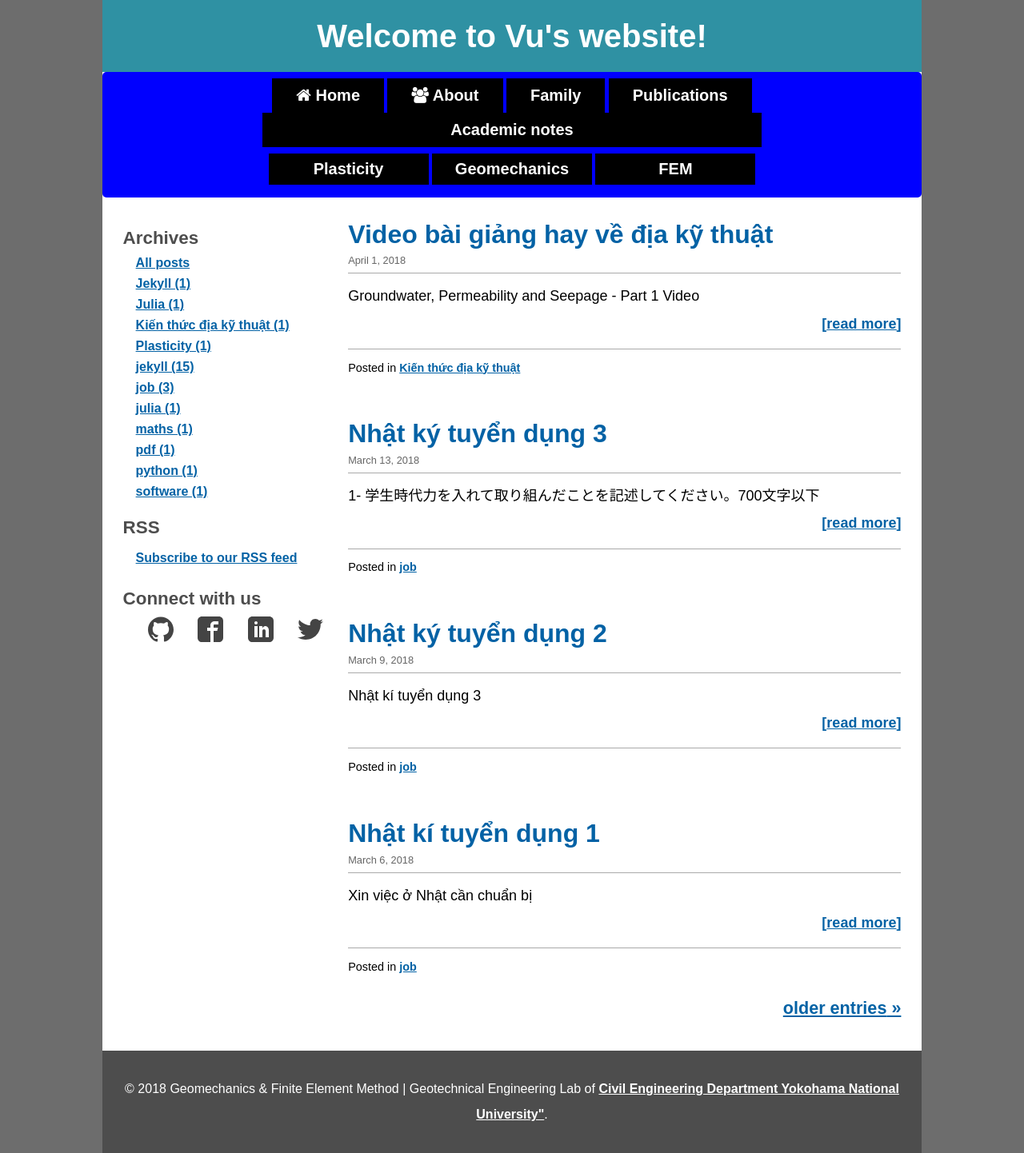
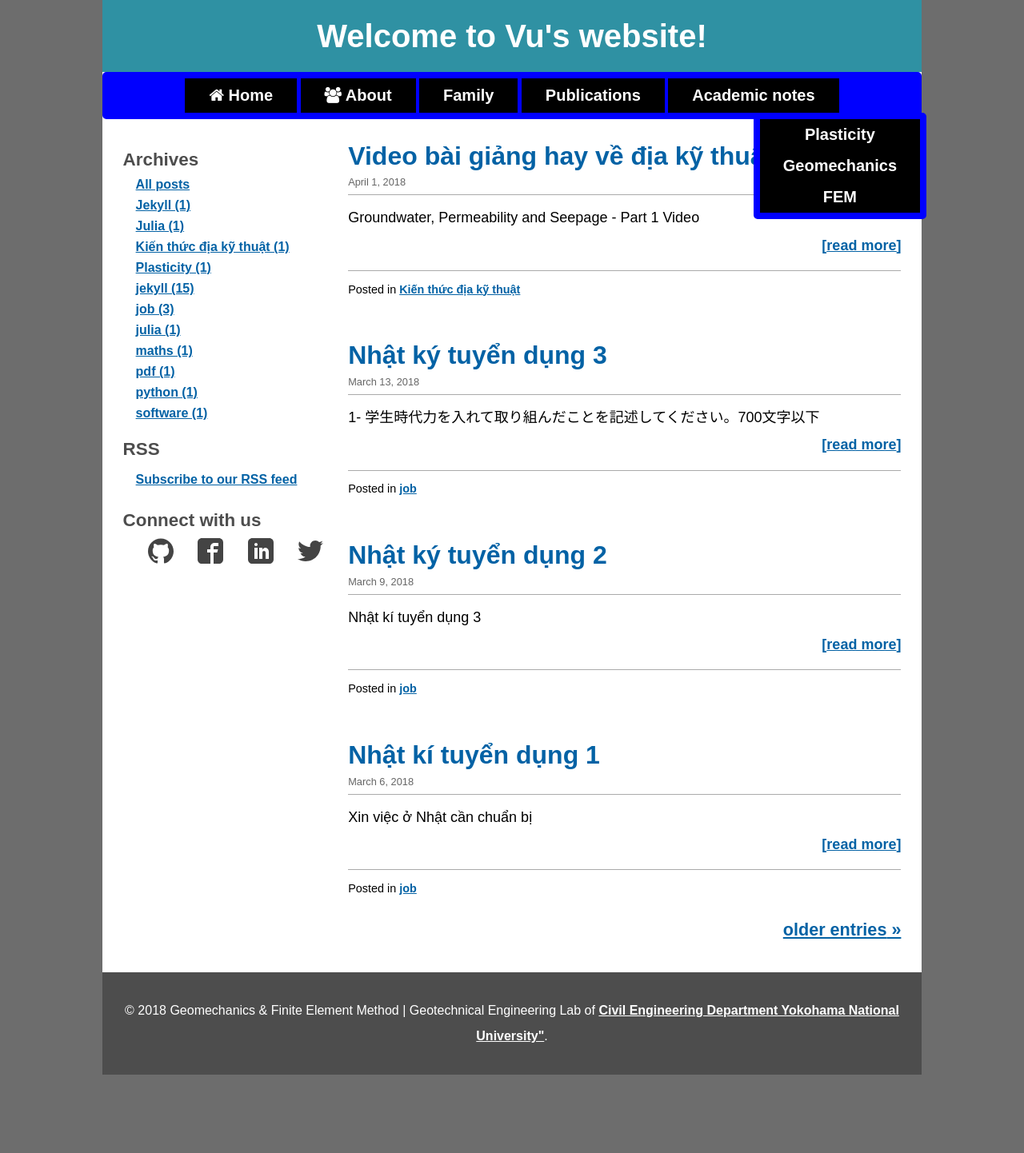
Before and after one commit to quangvunp/geomechanics, a Jekyll site: the page built from index.html, in a window 1280 px wide. Shown: the whole page at 80% size. Built offline with Jekyll 4.4.1, drawn with Linux system fonts in a browser that asks for light colours; the list of posts is cut into pages by our own code; after the commit the page ends 1344 px from its top, so only the background shows below that.

Commit message:
Update main.css

```diff
--- a/css/main.css
+++ b/css/main.css
@@ -32,7 +32,7 @@
 
 
 #navbar ul li ul {
-	display: block；
+	display: block;
 	position: absolute;
 	border-radius: 0x 0x 4px 4px;
 }
```
